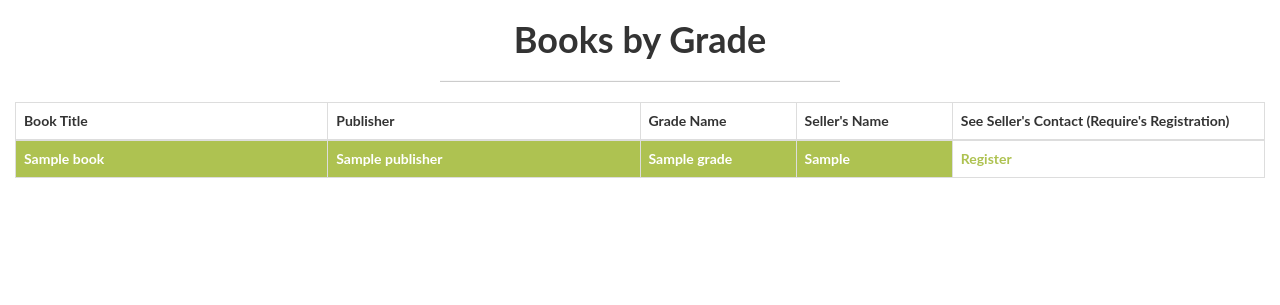
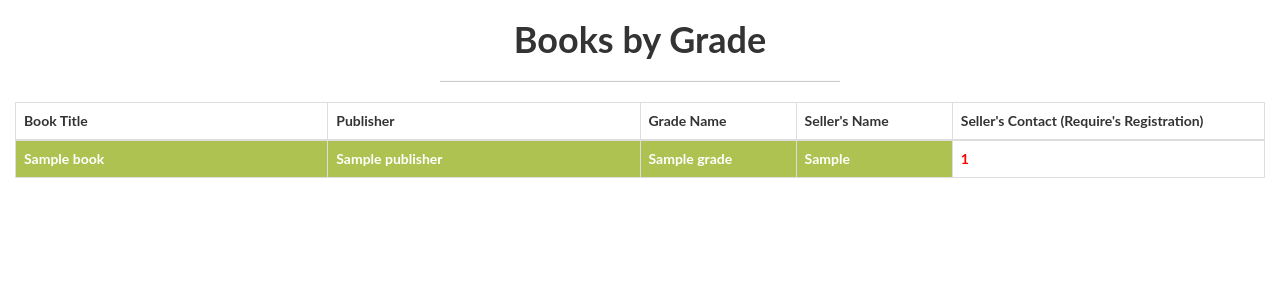
Before and after one commit to cheiy/vitabu, a Flask app: page /list_by_grade/1 in a window 1280 px wide. Shown: the part 51-356 px from the top of the page. Run offline with Flask 3, Linux system fonts and the light colour scheme; a user stored in the database is signed in; tables that the repository leaves empty hold one stand-in row (values such as "Sample post"); parts of the project's set-up code (start-up, migrations or seed data) failed here and were passed over; some libraries are stand-ins or nearby versions.

Commit message:
PythonAnywhere

```diff
--- a/app/templates/home/books.html
+++ b/app/templates/home/books.html
@@ -17,7 +17,7 @@
 								<th width="20%">Publisher</th>
 								<th width="10%">Grade Name</th>
 								<th width="10%">Seller's Name</th>
-								<th width="20%">See Seller's Contact (Require's Registration)</th>
+								<th width="20%">Seller's Contact (Require's Registration)</th>
 							</tr>
 						</thead>
 						<tbody>
@@ -35,7 +35,11 @@
 								<td> {{ listing.book.publisher.shortname }}</td>
 								<td> {{ listing.grade.grade_name }}</td>
 								<td> {{ listing.user.first_name }}</td>
-								<td style="background-color: white; color:red;"><a href="{{ url_for('auth.register') }}">Register</td>
+                                {% if current_user.is_authenticated %}
+								    <td style="background-color: white; color:red;">{{ listing.user.phone_number }}</td>
+                                {% else %}
+								    <td style="background-color: white; color:red;"><a href="{{ url_for('auth.register') }}">Register</td>
+                                {% endif %}
 							</tr>
 						{% endfor %}
 						</tbody>
--- a/app/templates/home/dashboard.html
+++ b/app/templates/home/dashboard.html
@@ -19,7 +19,7 @@
 
                             {% for book in listed_books %}
                              <tr><td> {{ book.title }} </td>
-                                 <td> Contact Seller </td>
+                                 <td> {{ book.user.phone_number }} </td>
                              </tr>
                             {% endfor %}
                           </table>
```
Also changed, not shown: 1 other file.
